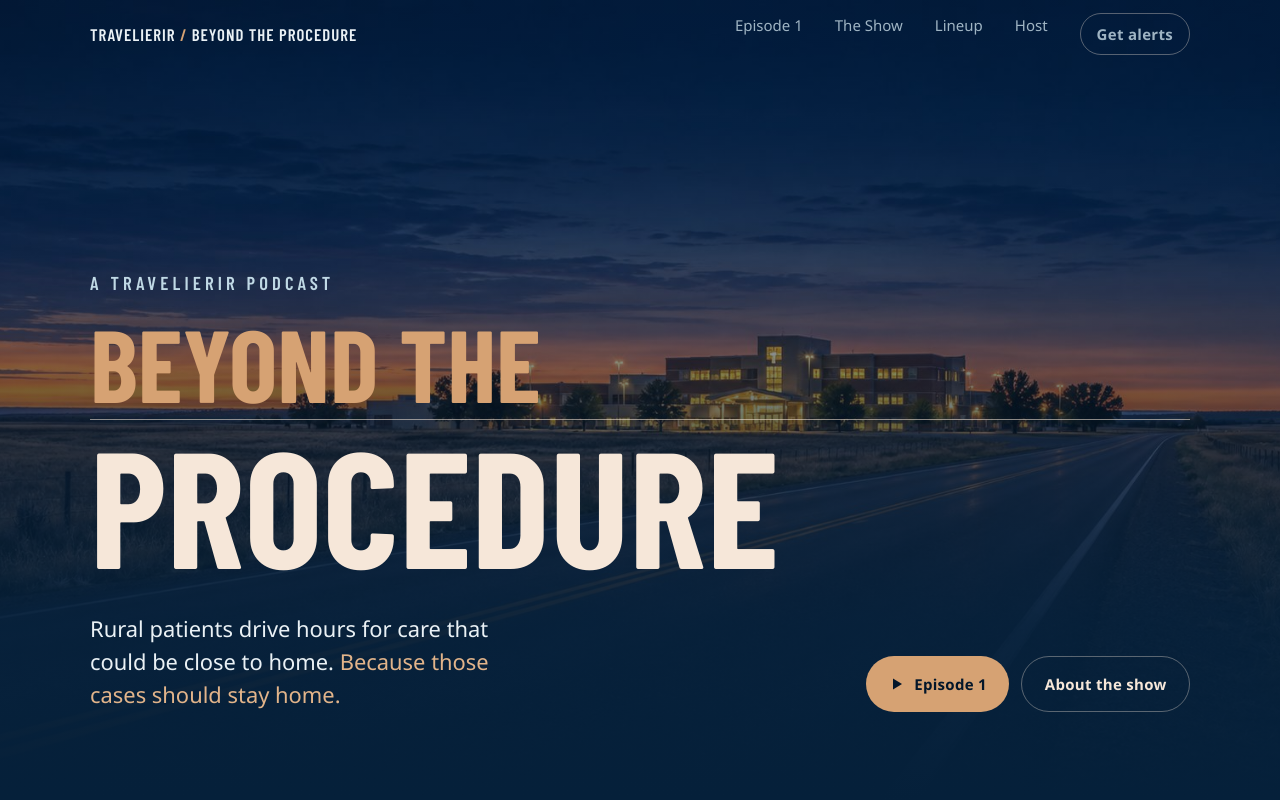
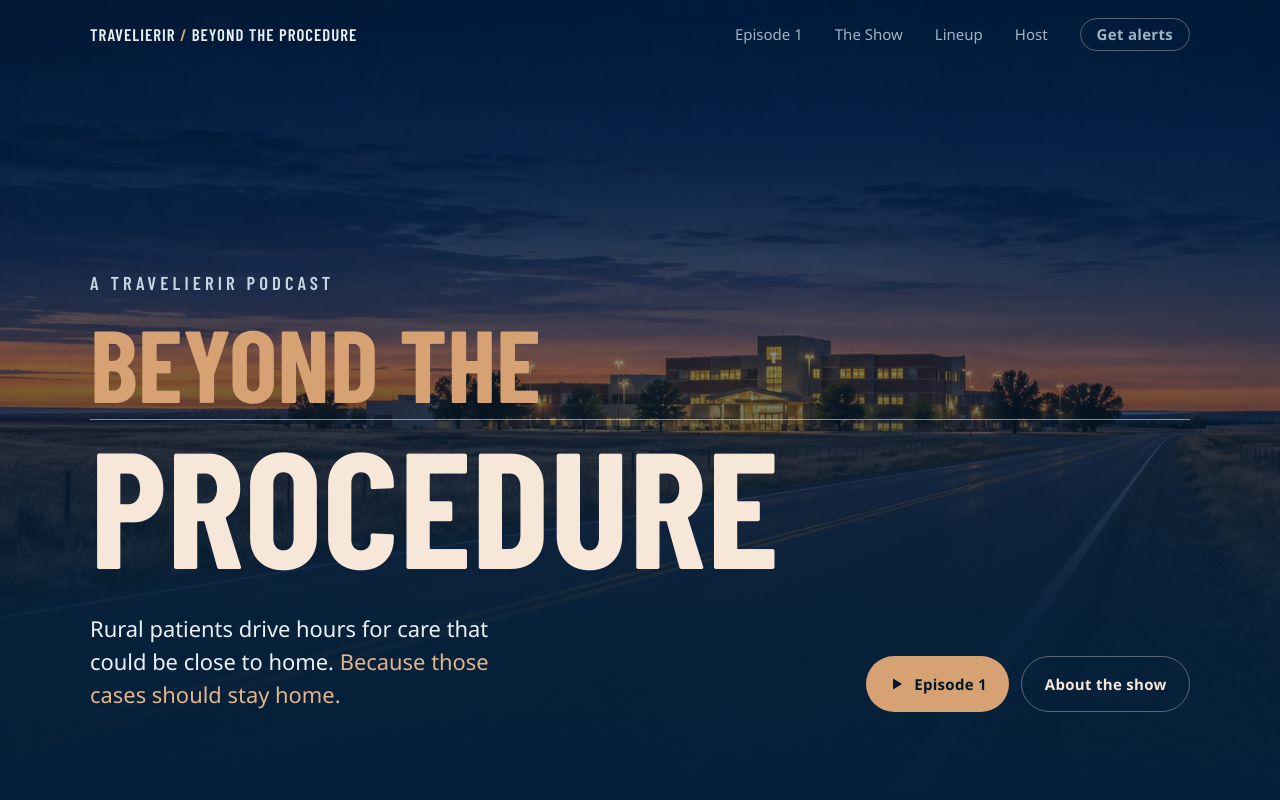
Before and after one commit to dankensy-svg/beyond-the-procedure-site, a plain HTML site: page index.html in a window 1280 px wide. Shown: the top 800 px of the page. Drawn offline with nearby package versions, Linux system fonts and the light colour scheme; a web font is replaced by a local one.

Commit message:
Align nav
Co-authored-by: Perplexity <noreply@perplexity.ai>

```diff
--- a/index.html
+++ b/index.html
@@ -51,8 +51,8 @@ a{color:inherit}
 .nav .wrap{display:flex;align-items:center;justify-content:space-between;height:68px;gap:1rem}
 .brand{font-family:var(--display);font-weight:600;letter-spacing:.06em;text-transform:uppercase;text-decoration:none;font-size:1.05rem;line-height:1;white-space:nowrap}
 .brand span{color:var(--copper)}.brand .long{color:inherit}
-.nav ul{display:flex;gap:clamp(1rem,2.5vw,2rem);list-style:none;margin:0;padding:0;font-size:var(--text-sm)}
-.nav ul a{text-decoration:none;color:var(--muted);transition:color .2s}
+.nav ul{display:flex;align-items:center;gap:clamp(1rem,2.5vw,2rem);list-style:none;margin:0;padding:0;font-size:var(--text-sm)}
+.nav ul a{display:inline-flex;align-items:center;line-height:1;text-decoration:none;color:var(--muted);transition:color .2s}
 .nav ul a:hover{color:var(--cream)}
 @media (max-width:720px){.nav ul li:not(:last-child){display:none}.brand{font-size:.9rem;letter-spacing:.04em}}
 @media (max-width:400px){.brand .long{display:none}}
```
Also changed, not shown: assets/kavi.jpg (deleted).
